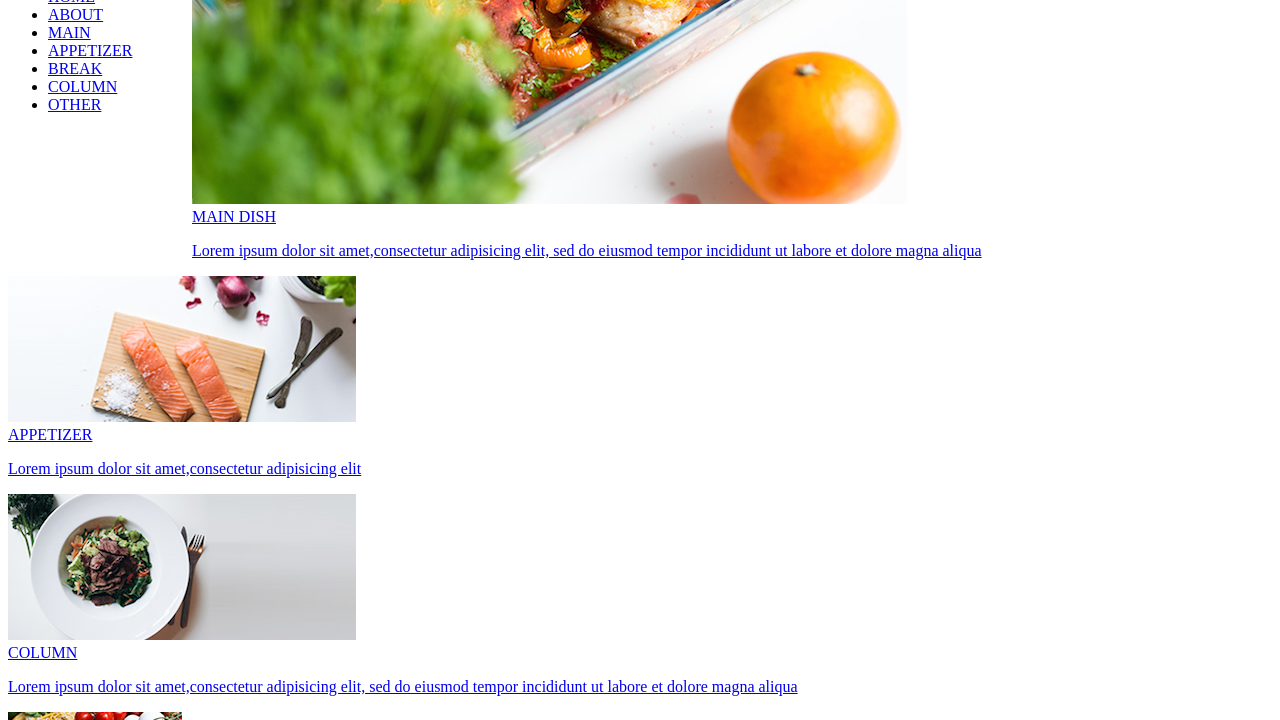
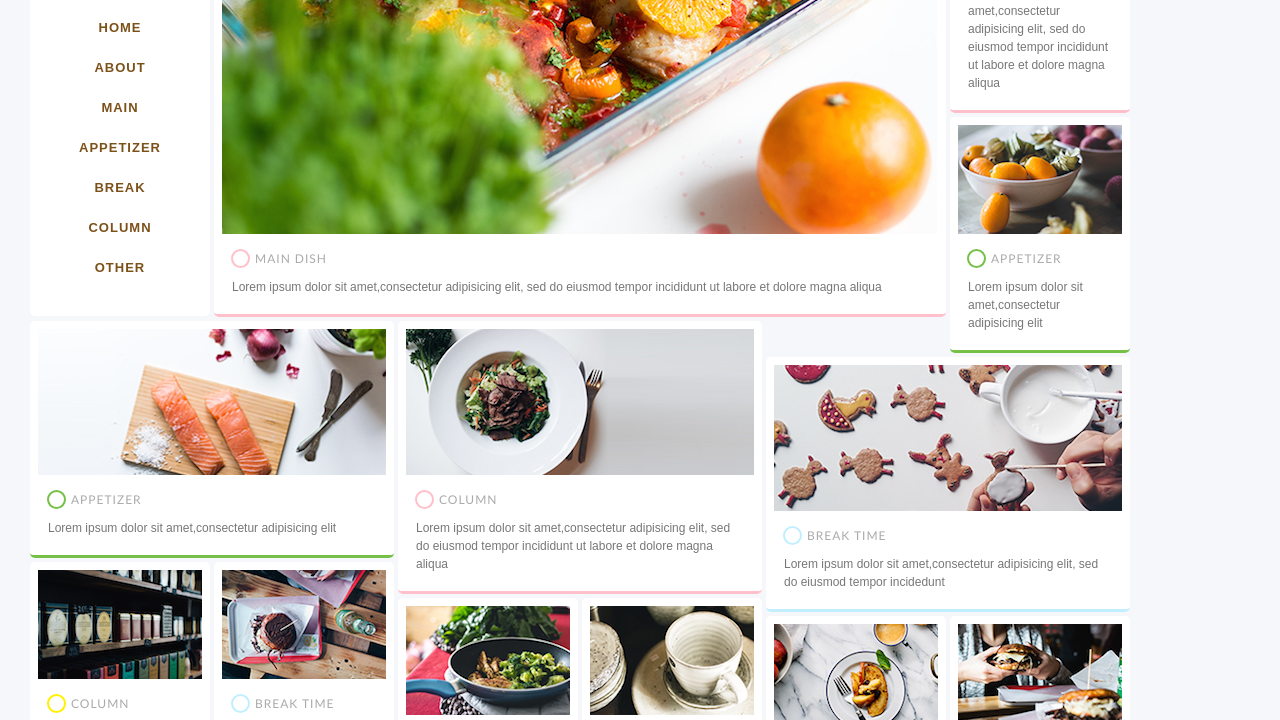
Before and after one commit to sasamario/work2, a plain HTML site: page index.html in a window 1280 px wide. Shown: the part 207-927 px from the top of the page. Drawn offline with nearby package versions, Linux system fonts and the light colour scheme; the site is published under a folder, as on GitHub Pages, so addresses that start at the root find nothing.

Commit message:
Update index.html

```diff
--- a/index.html
+++ b/index.html
@@ -3,8 +3,8 @@
 <head>
   <meta charset="UTF-8">
   <title>グリッドレイアウト</title>
-  <link rel="stylesheet" href="/reset.css">
-  <link rel="stylesheet" href="/style.css">
+  <link rel="stylesheet" href="./css/reset.css">
+  <link rel="stylesheet" href="./css/style.css">
 </head>
 <body>
   <header class="header item">
```
